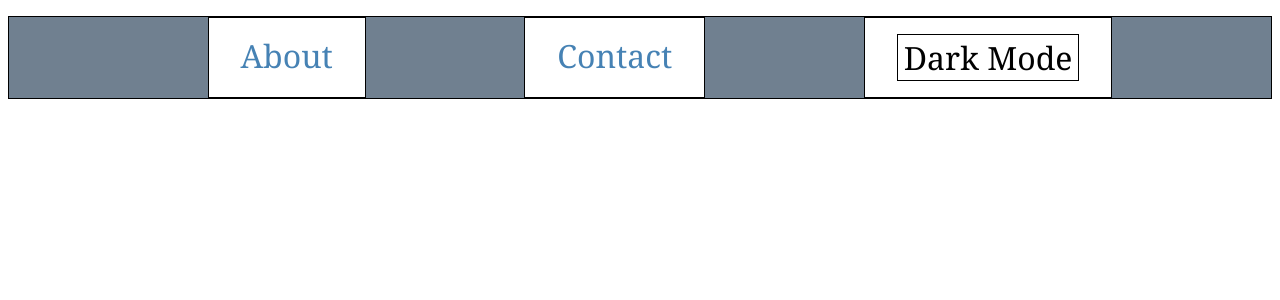
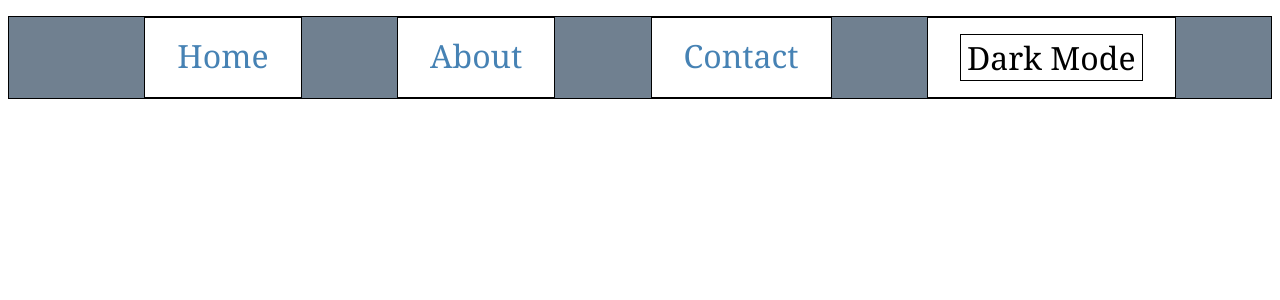
Before and after one commit to Tomireg/DBA, a Python web app: template flask/templates/base.html in a window 1280 px wide. Shown: the top 300 px of the page. Run offline with Jinja, Linux system fonts and the light colour scheme; the template is opened without the code that fills it, so the values that code supplies are empty.

Commit message:
home page test

```diff
--- a/flask/app.py
+++ b/flask/app.py
@@ -63,6 +63,10 @@ def user_update(user_id):
 
     return redirect( url_for('index') )
 
+@app.route("/home")
+def home():
+    return render_template("index.html")
+
 @app.route("/about")
 def about():
     return render_template("about.html")
--- a/flask/templates/base.html
+++ b/flask/templates/base.html
@@ -14,8 +14,9 @@
     <header>
         <nav>
             <ul class="nav-container">
+                <li class="nav-item"><a href="https://dba-jxuy.onrender.com/home">Home</a></li>
                 <li class="nav-item"><a href="https://dba-jxuy.onrender.com/about">About</a></li>
-                <li class="nav-item"><a href="https://https://dba-jxuy.onrender.com/contact">Contact</a></li>
+                <li class="nav-item"><a href="https://dba-jxuy.onrender.com/contact">Contact</a></li>
                 <li class="nav-item"><button class="mybtn" id="mybtn">Dark Mode</button></li>
             </ul>
         </nav>
```
